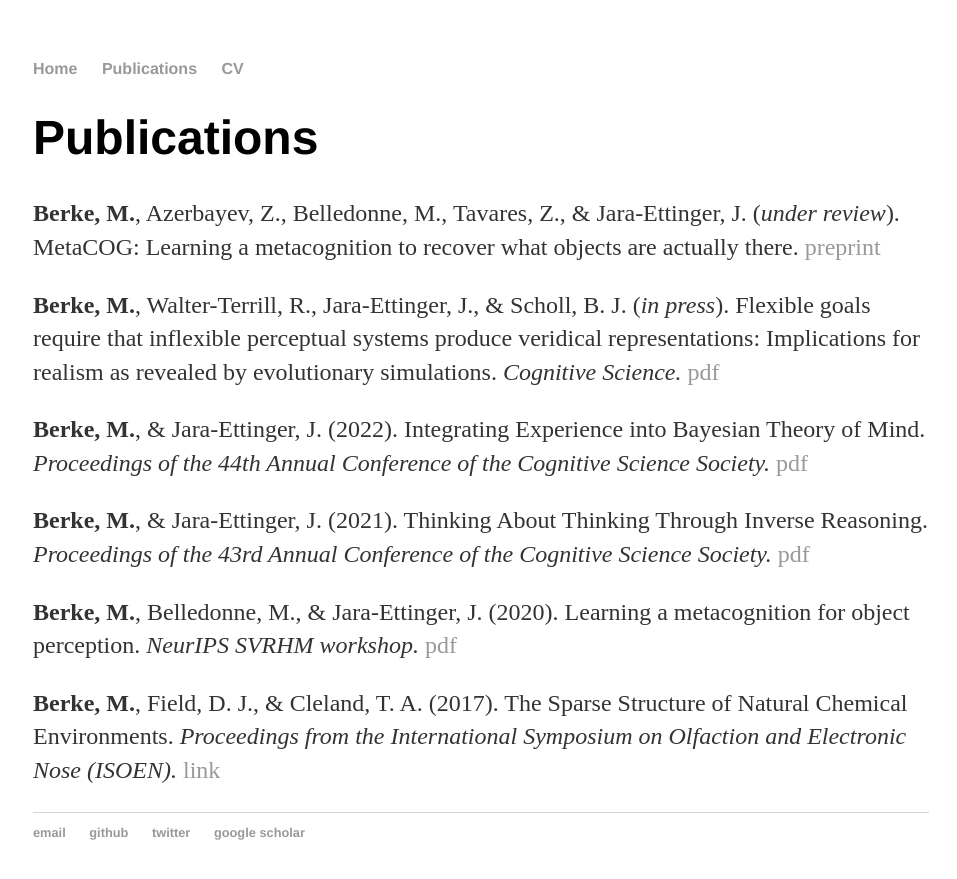
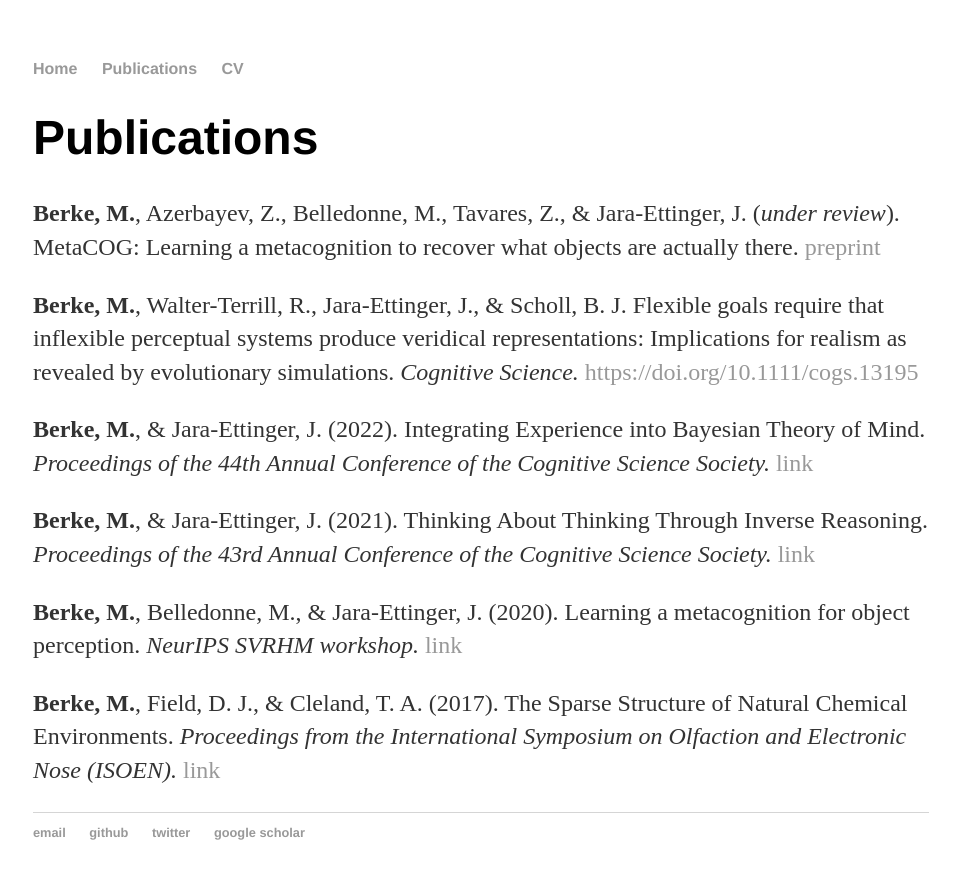
Before and after one commit to marleneberke/marleneberke.github.io, a Jekyll site: the page built from publications.html, in a window 1280 px wide. Shown: the top 879 px of the page, without its empty margins (159-1116 px from the left). Built offline with Jekyll 4.4.1, drawn with Linux system fonts in a browser that asks for light colours.

Commit message:
Update publications.html

```diff
--- a/publications.html
+++ b/publications.html
@@ -7,12 +7,12 @@ title: Publications
 
 <p><b>Berke, M.</b>, Azerbayev, Z., Belledonne, M., Tavares, Z., & Jara-Ettinger, J. (<i>under review</i>). MetaCOG: Learning a metacognition to recover what objects are actually there. <a href="https://github.com/marleneberke/marleneberke.github.io/raw/main/METACOG.pdf">preprint</a> </p>
 
-<p><b>Berke, M.</b>, Walter-Terrill, R., Jara-Ettinger, J., & Scholl, B. J. (<i>in press</i>). Flexible goals require that inflexible perceptual systems produce veridical representations: Implications for realism as revealed by evolutionary simulations. <i>Cognitive Science.</i>  <a href="https://github.com/marleneberke/marleneberke.github.io/raw/main/Berke-EtAl-CogSci-PerceptualRealism.pdf">pdf</a> </p>
+<p><b>Berke, M.</b>, Walter-Terrill, R., Jara-Ettinger, J., & Scholl, B. J. Flexible goals require that inflexible perceptual systems produce veridical representations: Implications for realism as revealed by evolutionary simulations. <i>Cognitive Science.</i>  <a href="https://doi.org/10.1111/cogs.13195">https://doi.org/10.1111/cogs.13195</a> </p>
 
-<p><b>Berke, M.</b>, & Jara-Ettinger, J. (2022). Integrating Experience into Bayesian Theory of Mind. <i>Proceedings of the 44th Annual Conference of the Cognitive Science Society.</i> <a href="https://escholarship.org/content/qt8397z6nx/qt8397z6nx.pdf">pdf</a> </p>
+<p><b>Berke, M.</b>, & Jara-Ettinger, J. (2022). Integrating Experience into Bayesian Theory of Mind. <i>Proceedings of the 44th Annual Conference of the Cognitive Science Society.</i> <a href="https://escholarship.org/content/qt8397z6nx/qt8397z6nx.pdf">link</a> </p>
 
-<p><b>Berke, M.</b>, & Jara-Ettinger, J. (2021). Thinking About Thinking Through Inverse Reasoning. <i>Proceedings of the 43rd Annual Conference of the Cognitive Science Society.</i> <a href="https://psyarxiv.com/r25qn/download?format=pdf">pdf</a> </p>
+<p><b>Berke, M.</b>, & Jara-Ettinger, J. (2021). Thinking About Thinking Through Inverse Reasoning. <i>Proceedings of the 43rd Annual Conference of the Cognitive Science Society.</i> <a href="https://psyarxiv.com/r25qn/download?format=pdf">link</a> </p>
 
-<p><b>Berke, M.</b>, Belledonne, M., & Jara-Ettinger, J. (2020). Learning a metacognition for object perception. <i>NeurIPS SVRHM workshop.</i> <a href="https://arxiv.org/pdf/2011.15067.pdf">pdf</a> </p>
+<p><b>Berke, M.</b>, Belledonne, M., & Jara-Ettinger, J. (2020). Learning a metacognition for object perception. <i>NeurIPS SVRHM workshop.</i> <a href="https://arxiv.org/pdf/2011.15067.pdf">link</a> </p>
 
 <p><b>Berke, M.</b>, Field, D. J., & Cleland, T. A. (2017). The Sparse Structure of Natural Chemical Environments. <i>Proceedings from the International Symposium on Olfaction and Electronic Nose (ISOEN).</i> <a href="https://ieeexplore.ieee.org/document/7968888">link</a>
```
